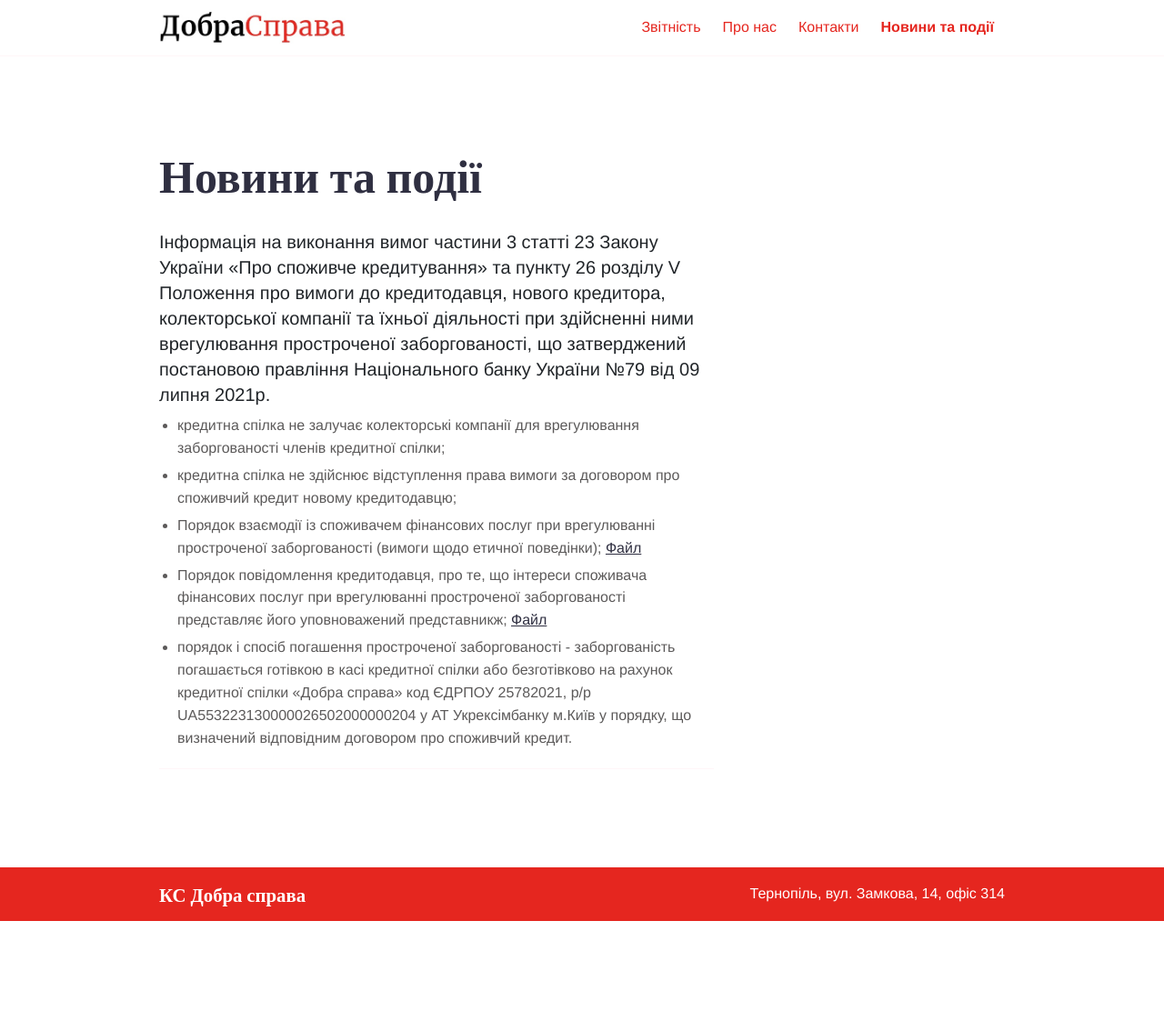
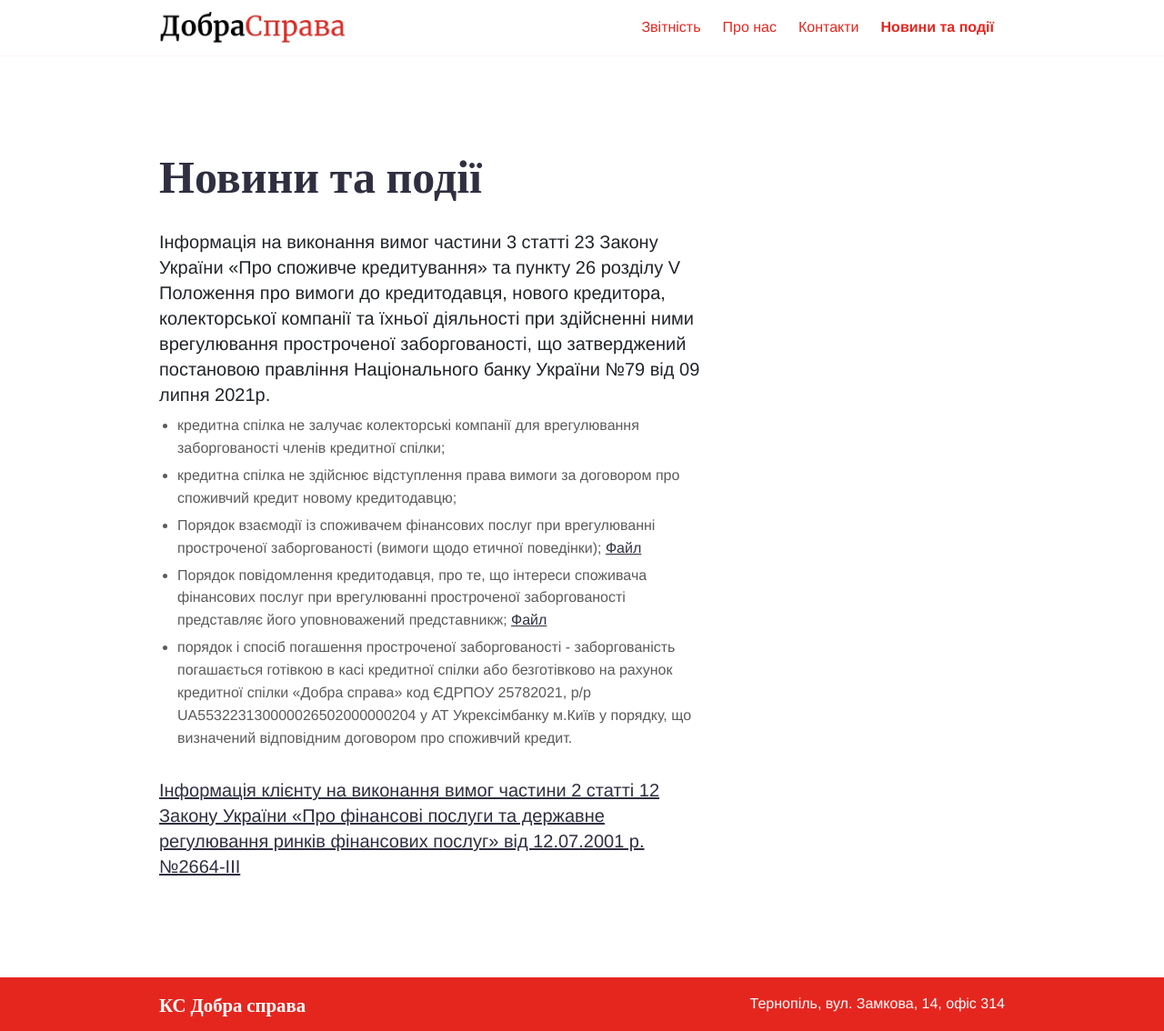
Before and after one commit to vladlaypa/dobrasprava.loan, a Jekyll site: the page built from news.md, in a window 1280 px wide. Shown: the whole page at 91% size. Built offline with Jekyll 4.4.1, drawn with Linux system fonts in a browser that asks for light colours; before the commit the page ends 1013 px from its top, so only the background shows below that.

Commit message:
Adding news

```diff
--- a/news.md
+++ b/news.md
@@ -15,4 +15,4 @@ bodyClass: page-about
    UA553223130000026502000000204 у АТ Укрексімбанку м.Київ у порядку, що
    визначений відповідним договором про споживчий кредит.
 
----
+### [Інформація клієнту на виконання вимог частини 2 статті 12 Закону України «Про фінансові послуги та державне регулювання ринків фінансових послуг» від 12.07.2001 р. №2664-ІІІ](https://drive.google.com/file/d/1IeSOGBWPDLjQ5lKdyPk97-jIy3HR87Db/view?usp=sharing)
```
